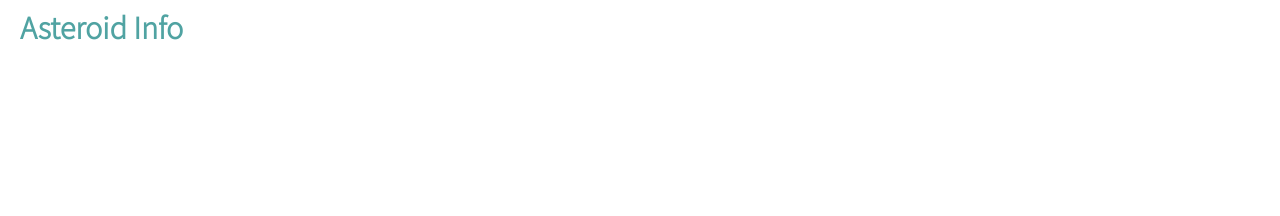
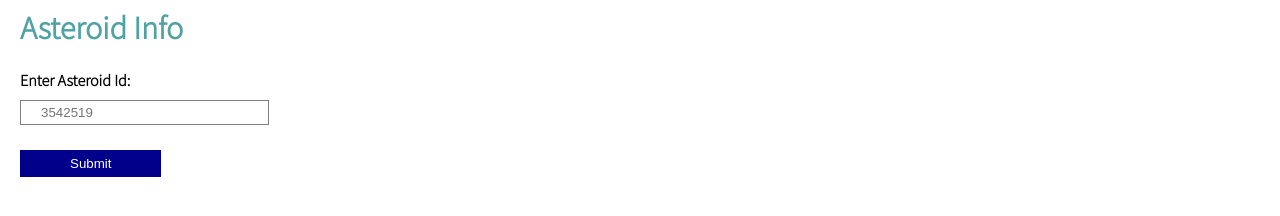
Before and after one commit to MeghanaNagaraj/NeoWs, a React (Create React App) app: page / in a window 1280 px wide. Shown: the part 378-594 px from the top of the page. Built offline with nearby package versions, Linux system fonts and the light colour scheme; no server answers.

Commit message:
second commit in code

```diff
--- a/src/components/DateList.js
+++ b/src/components/DateList.js
@@ -2,8 +2,8 @@ import React, { Component } from "react";
 import axios from "axios";
 import DateListing from "./DateListing";
 
-// const url1 =
-//   "https://api.nasa.gov/neo/rest/v1/feed?start_date=2015-09-07&end_date=2015-09-08&api_key=pK54KJaxWhL7TN8V2CEK79taxNCH8QolYuHzYUnn";
+const url1 =
+  "https://api.nasa.gov/neo/rest/v1/feed?start_date=2015-09-07&end_date=2015-09-08&api_key=pK54KJaxWhL7TN8V2CEK79taxNCH8QolYuHzYUnn";
 
 class DateList extends Component {
   constructor(props) {
@@ -29,13 +29,13 @@ class DateList extends Component {
     var eDate = `${this.state.endDate}`;
     sendToApi(sDate, eDate);
   };
-  // componentDidMount() {
-  //   fetch(url1, { Method: "GET" })
-  //     .then((res) => res.json())
-  //     .then((post) => {
-  //       this.setState({ posts: post });
-  //     });
-  // }
+  componentDidMount() {
+    fetch(url1, { Method: "GET" })
+      .then((res) => res.json())
+      .then((post) => {
+        this.setState({ posts: post });
+      });
+  }
 
   render() {
     const { posts } = this.state;
--- a/src/components/DateListing.js
+++ b/src/components/DateListing.js
@@ -5,15 +5,15 @@ const DateListing = (props) => {
   const renderlist = ({ datalist }) => {
     if (datalist) {
       console.log(datalist);
-      return datalist.near_earth_objects
-        .filter((item, idx) => idx < 10)
-        .map((item) => {
+      // return datalist.near_earth_objects
+      //   .filter((item, idx) => idx < 10)
+      //   .map((item) => {
           return (
             <div className="">
-              <p key="{item.name}">{item.name}</p>
+              <p key="{datalist.close_approach_date}">{datalist.close_approach_date}</p>
             </div>
           );
-        });
+        // });
 
       // console.log(datalist.near_earth_objects[1].name);
     }
--- a/src/components/MoreInfo.js
+++ b/src/components/MoreInfo.js
@@ -3,15 +3,32 @@ import axios from "axios";
 import AsteroidInfo from "./AsteroidInfo";
 
 const url =
-  "https://api.nasa.gov/neo/rest/v1/neo/3542519?api_key=pK54KJaxWhL7TN8V2CEK79taxNCH8QolYuHzYUnn";
+  `https://api.nasa.gov/neo/rest/v1/neo/3542519?api_key=pK54KJaxWhL7TN8V2CEK79taxNCH8QolYuHzYUnn`;
 
 class MoreInfo extends Component {
   constructor(props) {
     super(props);
     this.state = {
-      posts: ""
+      posts: "",
+      id:""
     };
   }
+
+  handleId = (event) => {
+    this.setState({
+      id: event.target.value
+    });
+  };
+  handleSubmit = (event) => {
+    var aId = parseInt(`${this.state.id}`);
+    console.log(aId);
+    fetch(`https://api.nasa.gov/neo/rest/v1/neo/${aId}?api_key=pK54KJaxWhL7TN8V2CEK79taxNCH8QolYuHzYUnn`, { Method: "GET" })
+        .then((res) => res.json())
+        .then((post) => {
+          this.setState({ posts: post });
+        });
+        console.log(res);
+  };
   componentDidMount() {
     fetch(url, { Method: "GET" })
       .then((res) => res.json())
@@ -25,6 +42,21 @@ class MoreInfo extends Component {
     return (
       <div>
         <h1>Asteroid Info</h1>
+        <form onSubmit={this.handleSubmit}>
+        <label>Enter Asteroid Id:</label>
+          <br />
+          <input
+            type="text"
+            placeholder="3542519"
+            value={this.state.id}
+            onChange={this.handleId}
+          />
+          <br />
+          <button className="button" type="submit">
+            Submit
+          </button>
+        </form>
+
         <AsteroidInfo datalist={this.state.posts} />
       </div>
     );
```
